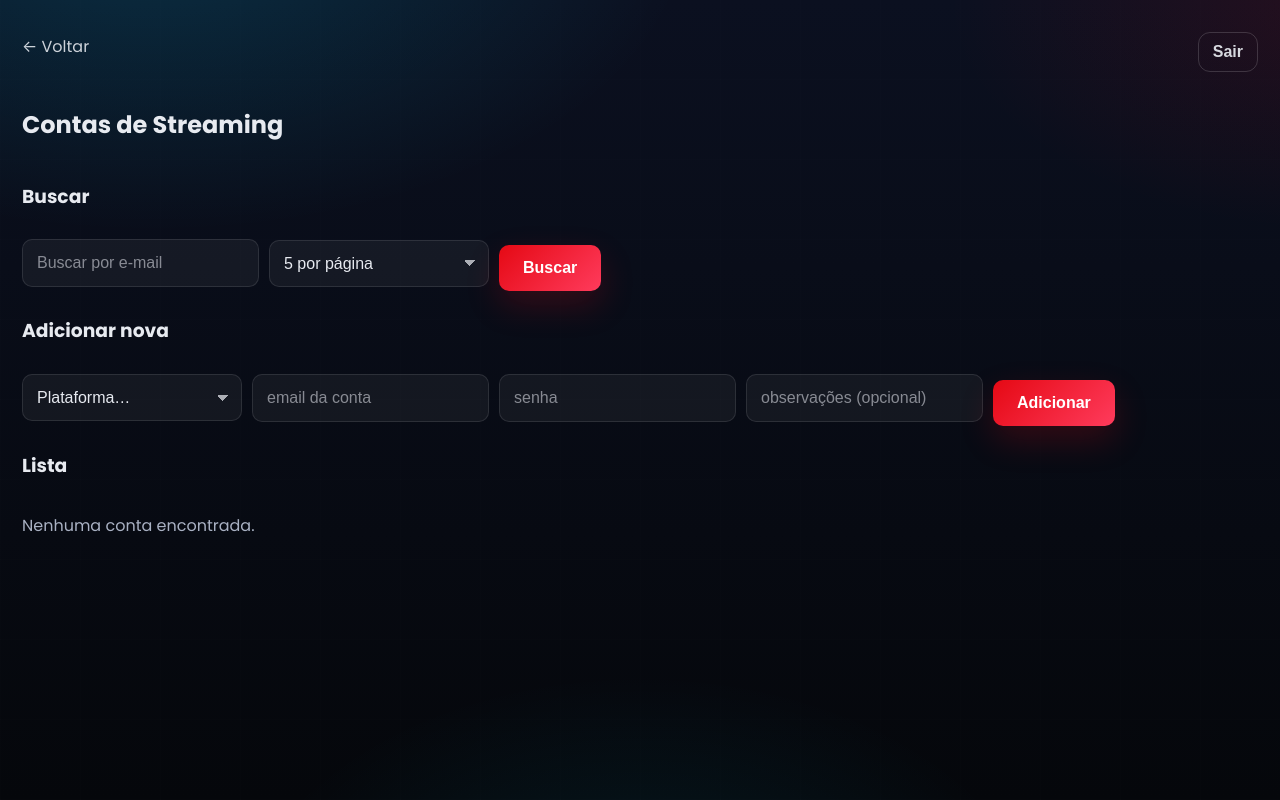
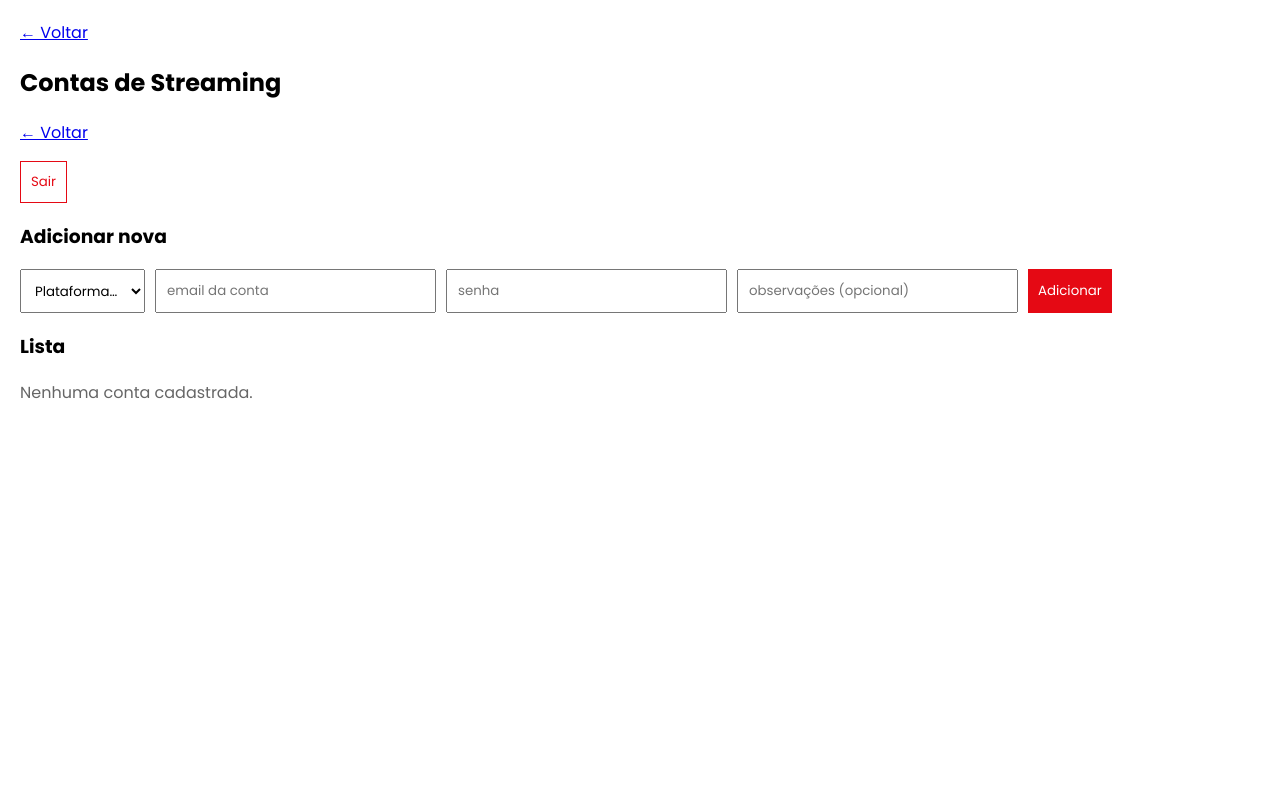
Before and after one commit to Kowran/Allcodes, a Flask app: page /accounts in a window 1280 px wide. Run offline with Flask 3, Linux system fonts and the light colour scheme; the visitor is signed in with stand-in values (Sample User, id 1); parts of the project's set-up code (start-up, migrations or seed data) failed here and were passed over; some libraries are stand-ins or nearby versions.

Commit message:
Update accounts.html

```diff
--- a/templates/accounts.html
+++ b/templates/accounts.html
@@ -3,19 +3,31 @@
 <head>
   <meta charset="utf-8">
   <title>Contas de Streaming</title>
-  <meta name="viewport" content="width=device-width, initial-scale=1">
   <link href="https://fonts.googleapis.com/css2?family=Poppins:wght@400;600;700&display=swap" rel="stylesheet">
-  <link rel="stylesheet" href="{{ url_for('static', filename='css/theme.css') }}">
+  <style>
+    body{ font-family:'Poppins',sans-serif; margin:20px; }
+    table{ border-collapse:collapse; width:100%; }
+    th,td{ border:1px solid #ddd; padding:8px; }
+    th{ background:#f5f5f5; text-align:left; }
+    .muted{ color:#666; }
+    .row{ display:flex; gap:10px; flex-wrap:wrap; }
+    input,select,button{ padding:10px; font-family:'Poppins',sans-serif; }
+    .btn{ background:#e50914; color:#fff; border:none; cursor:pointer; }
+    .btn-outline{ background:#fff; color:#e50914; border:1px solid #e50914; cursor:pointer; }
+    .flash{ margin:10px 0; padding:10px; border-radius:6px; }
+  </style>
 </head>
-<body class="admin-page">
-  <div class="admin-topbar">
-    <a class="admin-back" href="{{ url_for('index') }}">&larr; Voltar</a>
-    <form method="post" action="{{ url_for('admin_logout') }}">
-      <button class="btn-outline" type="submit">Sair</button>
-    </form>
-  </div>
+<body>
+  <p><a href="{{ url_for('index') }}">&larr; Voltar</a></p>
+  <h2>Contas de Streaming</h2>
 
-  <h2>Contas de Streaming</h2>
+	<p style="display:flex;justify-content:space-between;align-items:center">
+  		<a href="{{ url_for('index') }}">&larr; Voltar</a>
+  		<form method="post" action="{{ url_for('admin_logout') }}">
+    		<button class="btn-outline" type="submit">Sair</button>
+  		</form>
+	</p>
+
 
   {% with messages = get_flashed_messages(with_categories=true) %}
     {% if messages %}
@@ -24,18 +36,6 @@
       {% endfor %}
     {% endif %}
   {% endwith %}
-
-  <h3>Buscar</h3>
-  <form method="get" action="{{ url_for('accounts_page') }}" class="row">
-    <input type="text" name="search" placeholder="Buscar por e-mail" value="{{ search or '' }}">
-    <select name="per_page">
-      <option value="5" {% if per_page==5 %}selected{% endif %}>5 por página</option>
-      <option value="10" {% if per_page==10 %}selected{% endif %}>10 por página</option>
-      <option value="20" {% if per_page==20 %}selected{% endif %}>20 por página</option>
-      <option value="50" {% if per_page==50 %}selected{% endif %}>50 por página</option>
-    </select>
-    <button class="btn" type="submit">Buscar</button>
-  </form>
 
   <h3>Adicionar nova</h3>
   <form method="post" action="{{ url_for('accounts_create') }}">
@@ -46,7 +46,6 @@
         <option value="netflix">Netflix</option>
         <option value="prime">Prime Video</option>
         <option value="crunchyroll">Crunchyroll</option>
-        <option value="max">Max (HBO Max)</option>
       </select>
       <input type="email" name="email" placeholder="email da conta" required>
       <input type="text" name="password" placeholder="senha" required>
@@ -78,21 +77,8 @@
         {% endfor %}
       </tbody>
     </table>
-
-    <div class="pagination">
-      {% if page > 1 %}
-        <a class="btn-outline" href="{{ url_for('accounts_page', page=page-1, per_page=per_page, search=search) }}">Anterior</a>
-      {% endif %}
-
-      <span class="muted">Página {{ page }} de {{ total_pages }}</span>
-
-      {% if page < total_pages %}
-        <a class="btn-outline" href="{{ url_for('accounts_page', page=page+1, per_page=per_page, search=search) }}">Próxima</a>
-      {% endif %}
-    </div>
-
   {% else %}
-    <p class="muted">Nenhuma conta encontrada.</p>
+    <p class="muted">Nenhuma conta cadastrada.</p>
   {% endif %}
 </body>
 </html>
```
